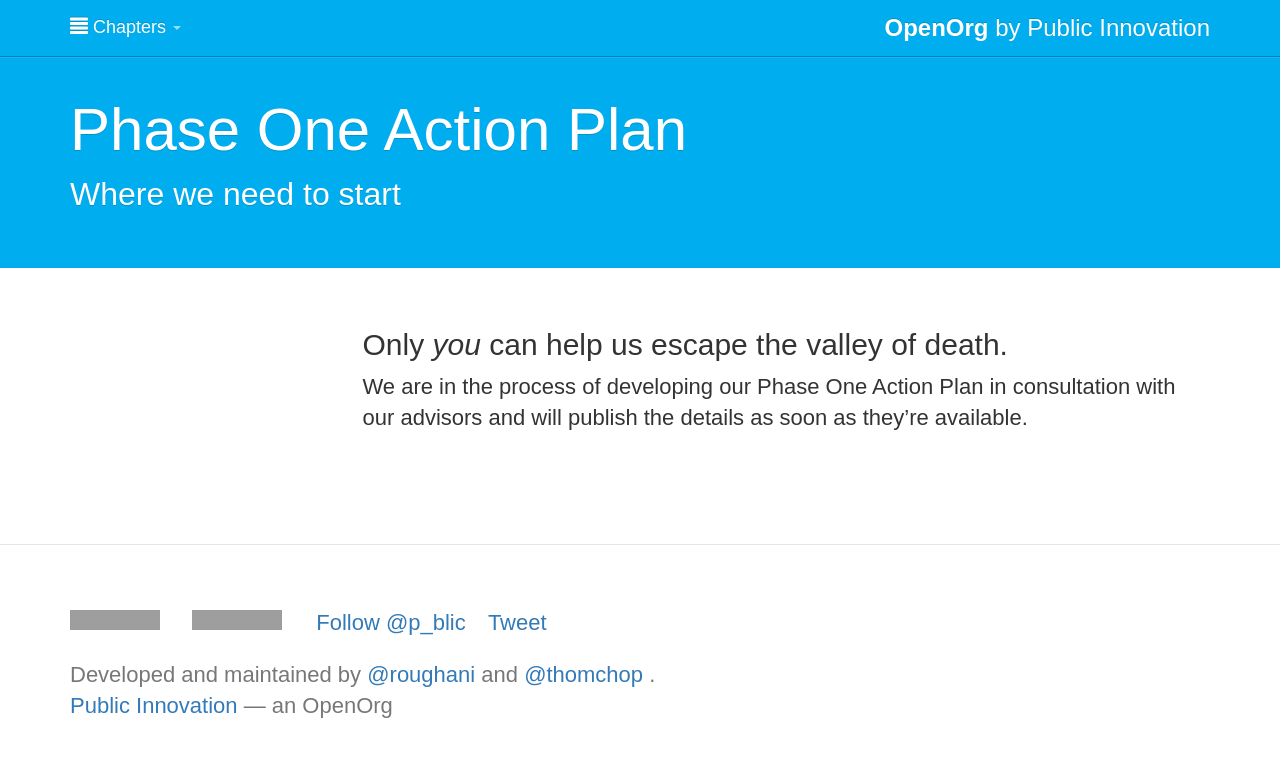
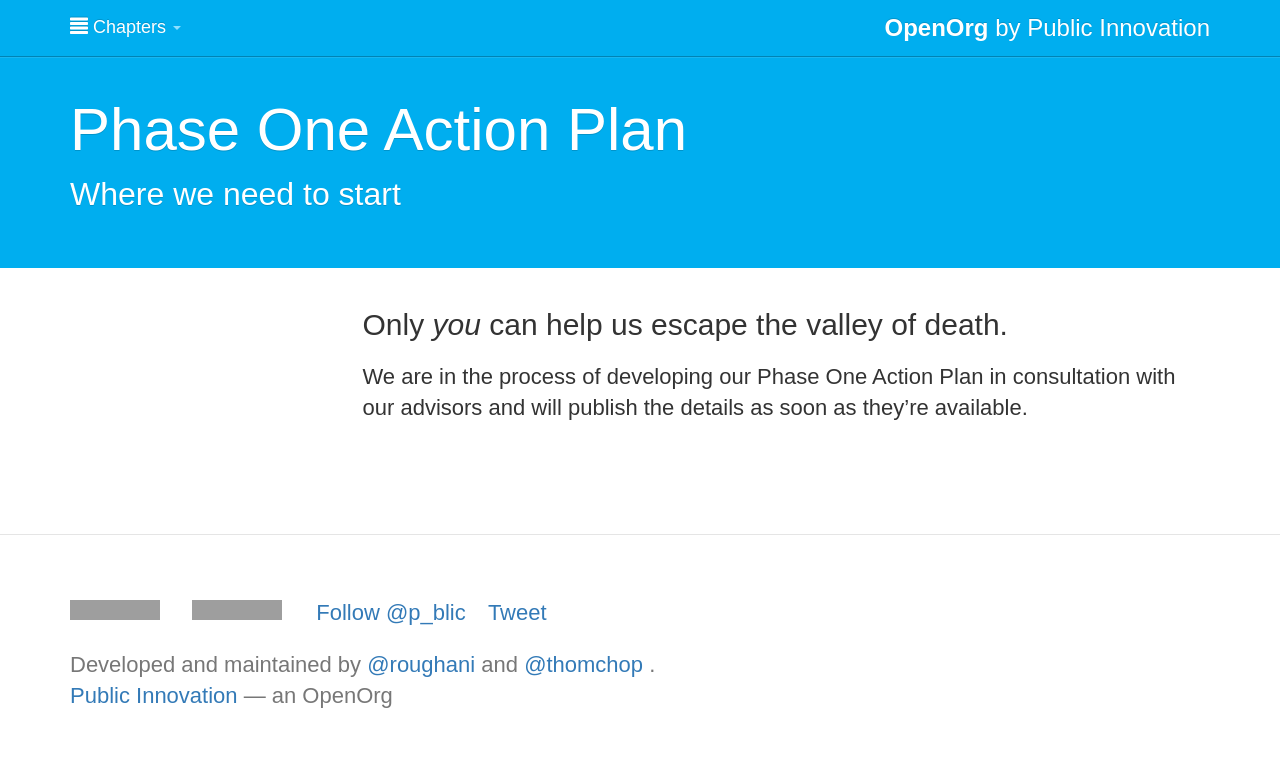
Before and after one commit to publicinnovation/openorg, a Jekyll site: the page built from chapters/6_phase-one-action-plan.md, in a window 1280 px wide. Shown: the top 757 px of the page. Built offline with Jekyll 4.4.1, drawn with Linux system fonts in a browser that asks for light colours; nearby versions of some CDN libraries; Markdown is read by kramdown in place of the engine named in the settings; comment, search, counter and statistics services are not loaded; grey boxes are pictures that could not be loaded.

Commit message:
adjust margin & padding at top of text

```diff
--- a/css/custom.css
+++ b/css/custom.css
@@ -199,8 +199,12 @@ h1, h2, h3, h4, h5, h6 {
   border-right: none;
 }
 
-/* line 495 */
 .bs-docs-section {
-  margin-top: 30px;
+  margin-top: 10px;
   padding-top: 10px;
 }
+
+.bs-docs-section p {
+  margin-top: 10px;
+  padding-top: 10px;
+}
```
